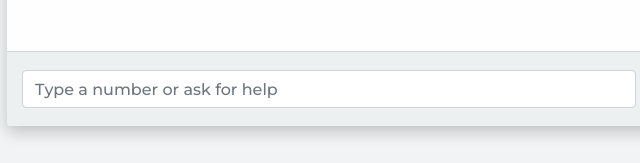
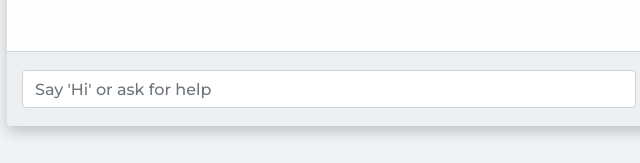
Before and after one commit to naren-s/sop-chatbot, a plain HTML site: page index.html in a window 1280 px wide. Shown: the part 634-797 px from the top of the page, 273-913 px from the left. Drawn offline with nearby package versions, Linux system fonts and the light colour scheme.

Commit message:
Added changes

```diff
--- a/index.html
+++ b/index.html
@@ -24,7 +24,7 @@
         <!-- Chat messages will be appended here -->
       </div>
       <div class="chat-footer">
-        <input type="text" id="userInput" class="form-control" placeholder="Type a number or ask for help">
+        <input type="text" id="userInput" class="form-control" placeholder="Say 'Hi' or ask for help">
         <button id="sendBtn" class="btn btn-primary">Send</button>
       </div>
     </div>
```
